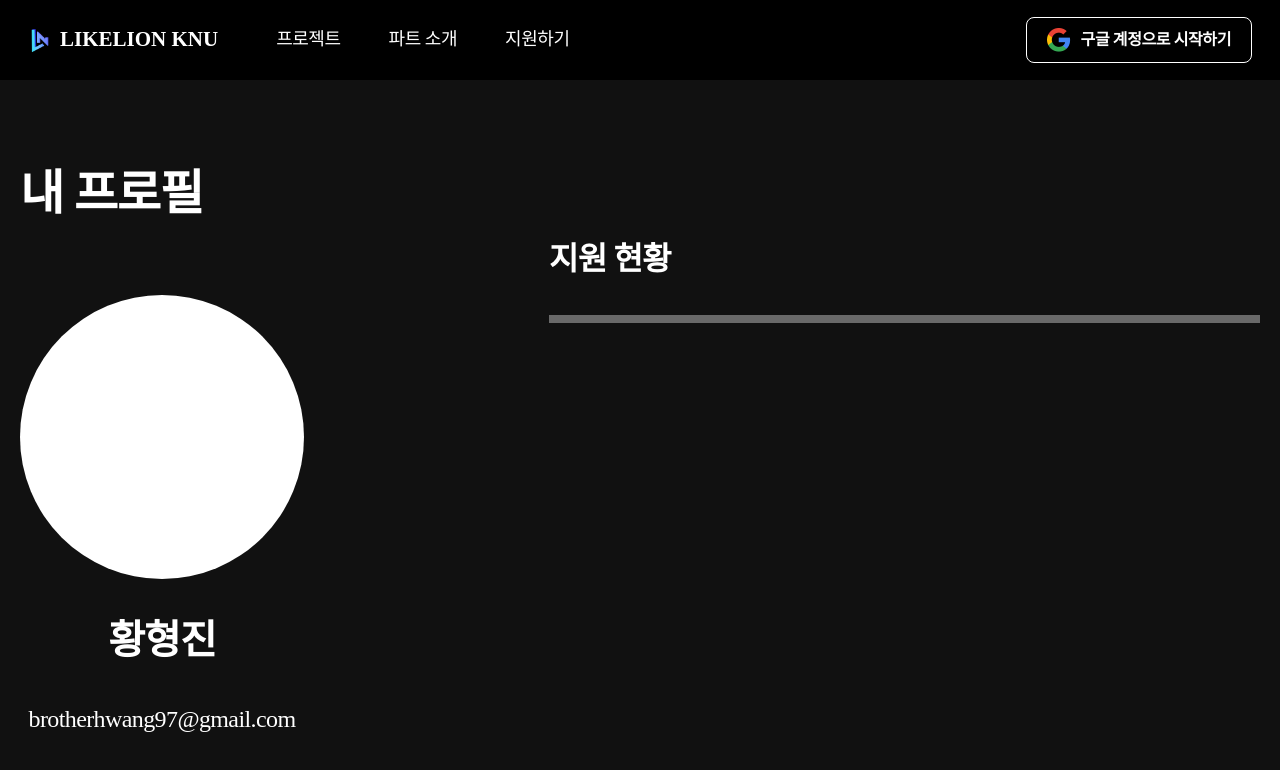
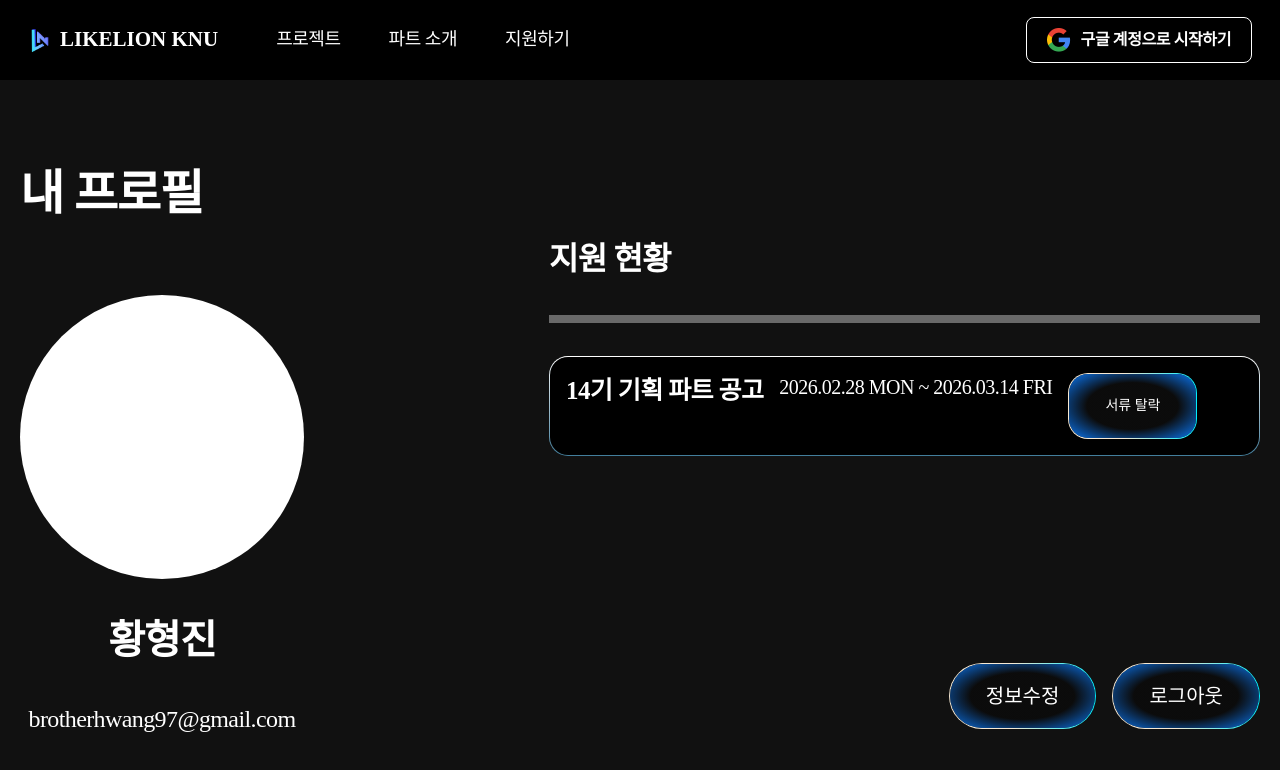
Before and after one commit to likelionknu/apply-page-client, a React (Vite) app: page /my in a window 1280 px wide. Shown: the top 770 px of the page. Built offline with nearby package versions, Linux system fonts and the light colour scheme; a web font is replaced by a local one.

Commit message:
#20 style: 마이 페이지 구현 중

```diff
--- /dev/null
+++ b/src/features/my/components/ApplyItem.tsx
@@ -0,0 +1,19 @@
+import Button from "../../../shared/components/Button";
+
+function ApplyItem() {
+  return (
+    <div className="apply-item flex gap-4 p-4">
+      <span className="tracking-tight-custom text-[25px] leading-140 font-semibold">
+        14기 기획 파트 공고
+      </span>
+      <span className="tracking-tight-custom text-[20px] leading-140 font-medium">
+        2026.02.28 MON ~ 2026.03.14 FRI
+      </span>
+      <Button width="87px" borderWidth="1.01px" radius="20px" fontSize="14px">
+        서류 탈락
+      </Button>
+    </div>
+  );
+}
+
+export default ApplyItem;
--- a/src/features/my/pages/MyPage.tsx
+++ b/src/features/my/pages/MyPage.tsx
@@ -1,4 +1,6 @@
 import Header from "../../../shared/components/Header";
+import ApplyItem from "../components/ApplyItem";
+import Button from "../../../shared/components/Button";
 
 function MyPage() {
   return (
@@ -26,6 +28,11 @@ function MyPage() {
                 지원 현황
               </div>
               <div className="border-sub1 w-full border-4"></div>
+              <ApplyItem />
+            </div>
+            <div className="mt-[207px] flex justify-end gap-4">
+              <Button>정보수정</Button>
+              <Button>로그아웃</Button>
             </div>
           </section>
         </div>
--- a/src/shared/components/Button.tsx
+++ b/src/shared/components/Button.tsx
@@ -1,21 +1,25 @@
 interface ButtonProps {
+  width?: string;
   borderWidth?: string;
   radius?: string;
+  fontSize?: string;
   children: React.ReactNode;
 }
 
 function Button({
   borderWidth = "1.35px",
   radius = "55px",
+  fontSize = "20px",
   children,
 }: ButtonProps) {
   return (
     <button
       type="button"
-      className={`button-style min-w-[193px] px-9 py-5 text-[20px] leading-6 font-medium`}
+      className="button-style px-9 py-5 leading-6 font-medium"
       style={{
         borderWidth: borderWidth,
         borderRadius: radius,
+        fontSize: fontSize,
       }}
     >
       {children}
--- a/src/shared/styles/global.css
+++ b/src/shared/styles/global.css
@@ -41,6 +41,7 @@
   cursor: pointer;
 }
 
+/* 지원서 입력 박스 스타일 */
 .recruit-box {
   border: 1.2px solid transparent;
   border-radius: 44px;
@@ -54,3 +55,17 @@
 
   cursor: pointer;
 }
+
+/* 공고 아이템 스타일 */
+.apply-item {
+  border: 1px solid transparent;
+
+  border-radius: 19px;
+
+  background-image:
+    linear-gradient(#000000, #000000),
+    linear-gradient(to bottom, #ffffff 0%, #427e9c 100%);
+
+  background-origin: border-box;
+  background-clip: padding-box, border-box;
+}
```
